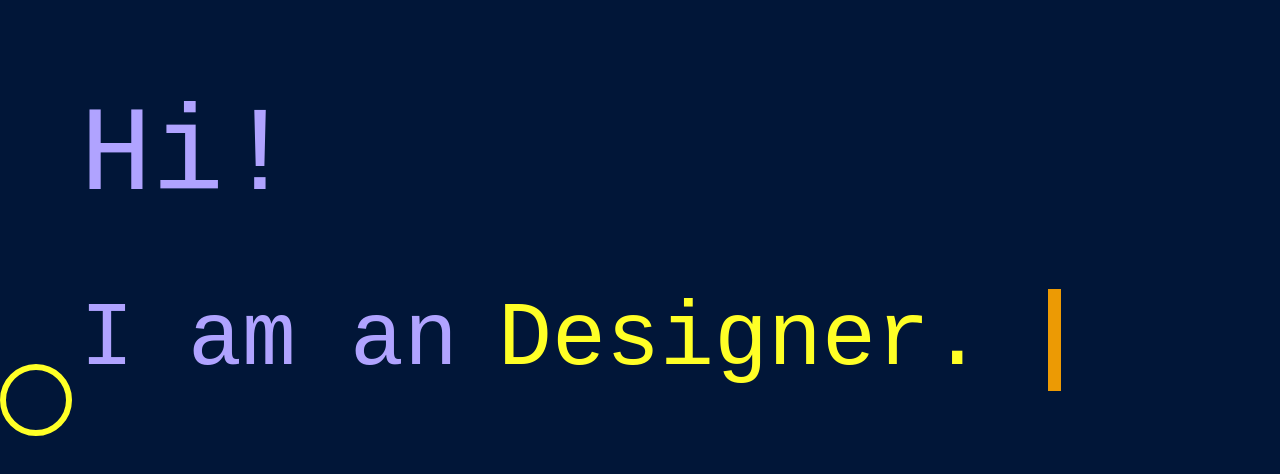
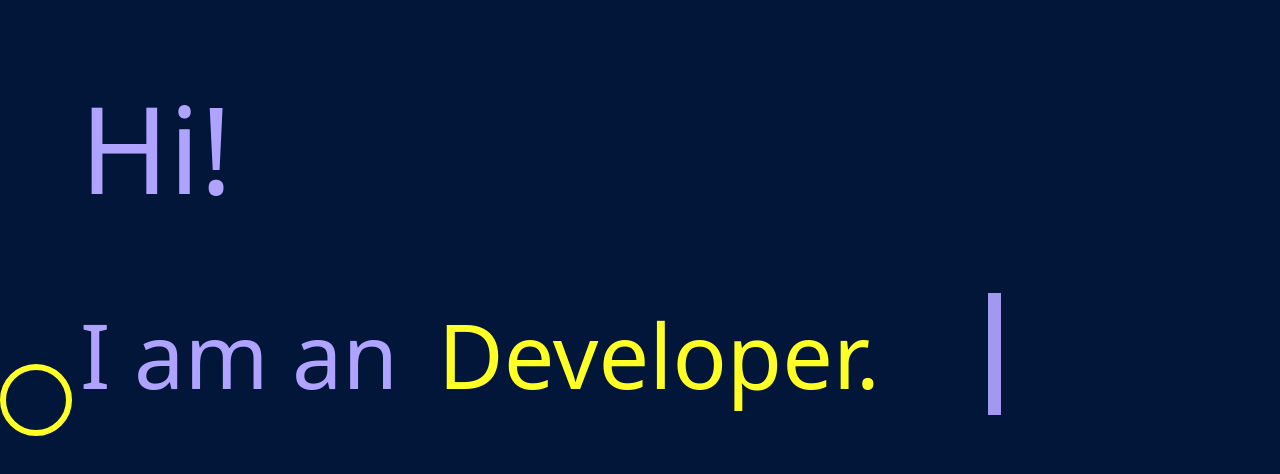
Before and after one commit to henry4666/homepage-prototype, a plain HTML site: page index.html in a window 1280 px wide. Drawn offline with Linux system fonts and the light colour scheme.

Commit message:
add progress

```diff
--- a/index.html
+++ b/index.html
@@ -12,7 +12,7 @@
     <div class="logo"></div>
     <main>
         <div class="greet">Hi!</div>
-        <div class="hero c2">I am an <span class="in" id="typed">Designer.</span></div>
+        <div class="hero c2">I am an <span class="in" id="typed">Developer.</span></div>
     </main>
     <div class="circle"></div>
 
--- a/style.css
+++ b/style.css
@@ -13,7 +13,7 @@ body {
     display: flex;
     flex-direction: column;
     justify-content: center;
-    font-family: monospace, Arial, Helvetica, sans-serif;
+    font-family: system-ui, -apple-system, BlinkMacSystemFont, 'Segoe UI', Roboto, Oxygen, Ubuntu, Cantarell, 'Open Sans', 'Helvetica Neue', sans-serif;
     font-size: 90px;
 }
 
@@ -54,7 +54,7 @@ body main {
     margin-left: 2.5rem;
     display: inline-block;
     overflow: hidden;
-    border-right: .15em solid orange;
+    border-right: .15em solid #B0A3FF;
     white-space: nowrap;
     width: 0;
 }
@@ -80,6 +80,6 @@ body main {
   to { width: 0 }
 }
 @keyframes blinking {
-  from { border-color: transparent }
-  to { border-color: orange; }
+  from { border-color: transparent; }
+  to { border-color: #B0A3FF; }
 }
```
Also changed, not shown: 1 other file.
